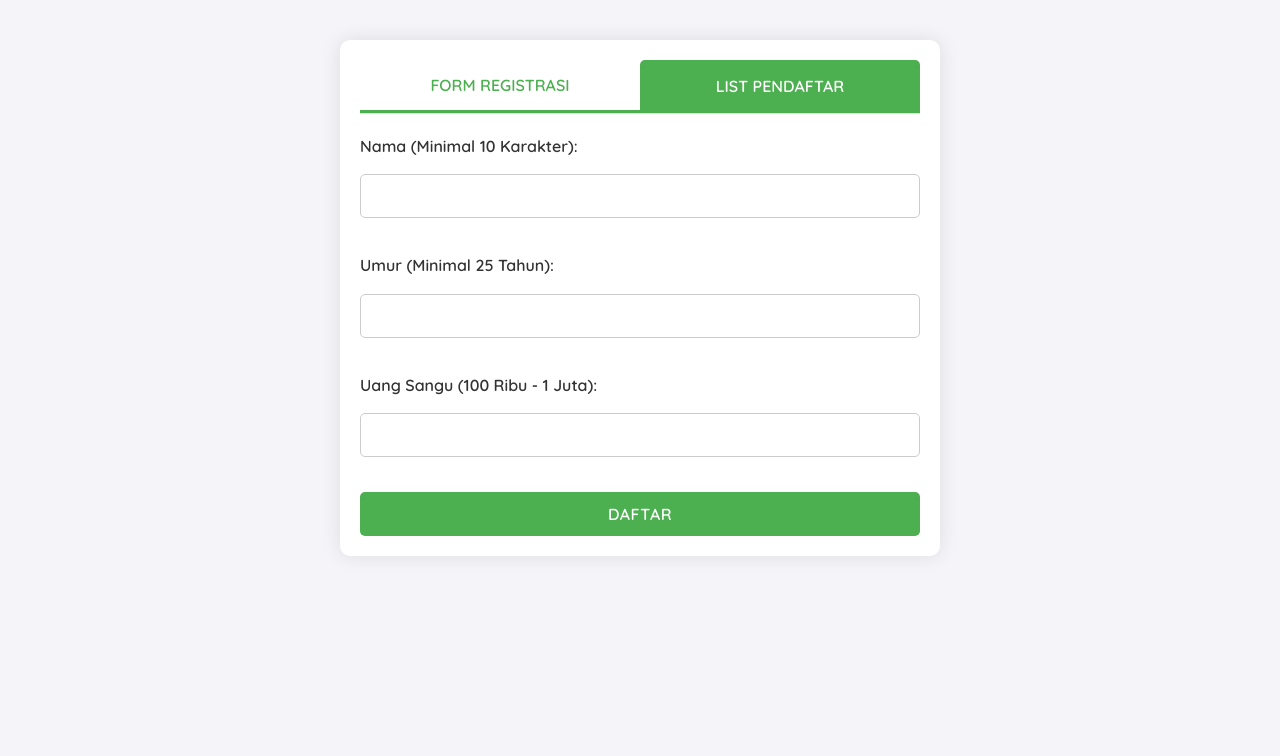
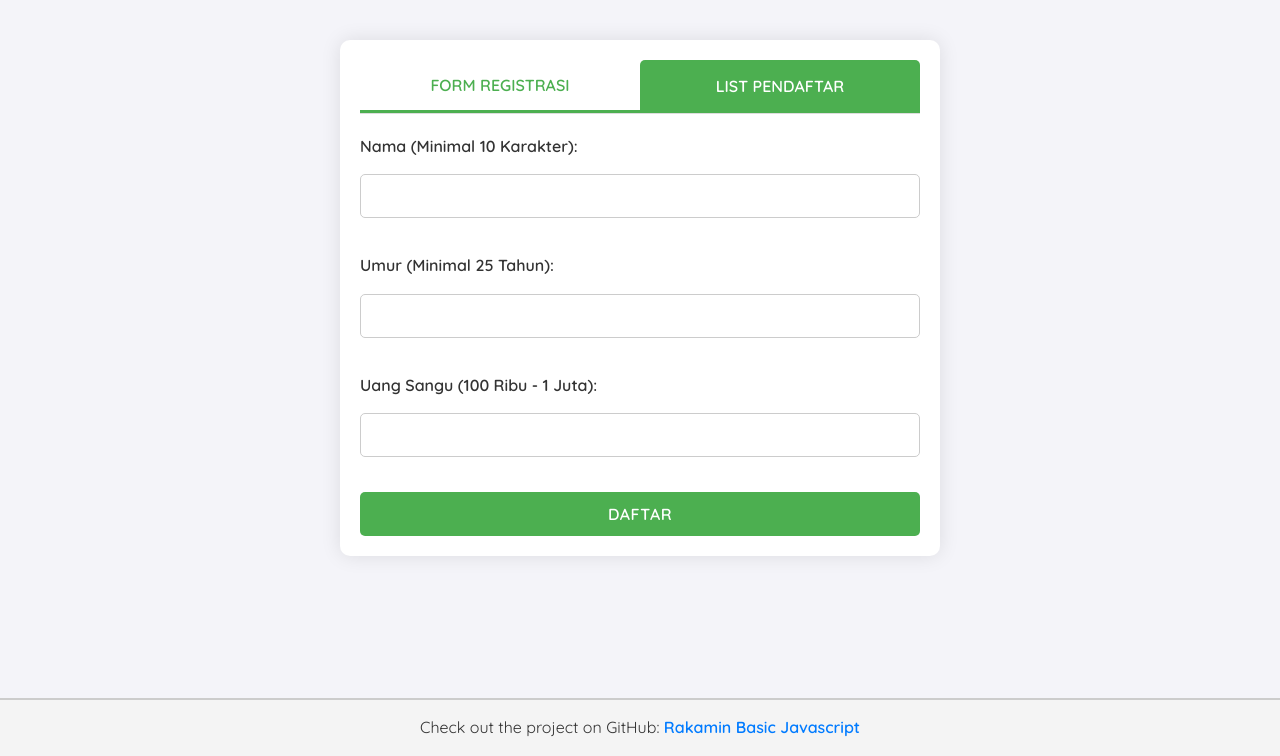
Before and after one commit to Malixl/Homework-Basic-Javascript, a plain HTML site: page index.html in a window 1280 px wide. Shown: the part 102-858 px from the top of the page. Before the commit the page ends 800 px from the top, so only its background shows below. Drawn offline with Linux system fonts and the light colour scheme.

Commit message:
Update styles.css and index.html to add Footer 🦶

```diff
--- a/css/styles.css
+++ b/css/styles.css
@@ -37,7 +37,6 @@ h2 {
   justify-content: center;
   align-items: center;
   min-height: 100vh;
-  padding: 20px;
 }
 
 .tabs-container {
@@ -225,6 +224,30 @@ td {
   animation: spin 2s linear infinite;
 }
 
+footer {
+  background-color: var(
+    --footer-bg-color,
+    #f4f4f4
+  ); /* Adjust the color as needed */
+  color: var(--footer-text-color, #333); /* Adjust the color as needed */
+  padding: 15px 20px; /* Padding for spacing */
+  text-align: center; /* Center the text */
+  border-top: 2px solid var(--footer-border-color, #ccc); /* Optional: Add a top border */
+  position: relative; /* Optional: Positioning for any additional effects */
+  bottom: 0; /* Make sure it's at the bottom */
+  width: 100%; /* Full width */
+}
+
+footer a {
+  color: var(--link-color, #007bff); /* Adjust link color */
+  text-decoration: none; /* Remove underline */
+  font-weight: bold; /* Make link bold */
+}
+
+footer a:hover {
+  text-decoration: underline; /* Underline on hover */
+}
+
 @keyframes spin {
   0% {
     transform: rotate(0deg);
--- a/index.html
+++ b/index.html
@@ -59,6 +59,10 @@
             <p id="modalMessage"></p>
         </div>
     </div>
+    <footer>
+        <p>Check out the project on GitHub: <a href="https://github.com/Malixl/Rakamin-Basic-Javascript"
+                target="_blank">Rakamin Basic Javascript</a></p>
+    </footer>
     <script src="js/main.js"></script>
 </body>
 
```
